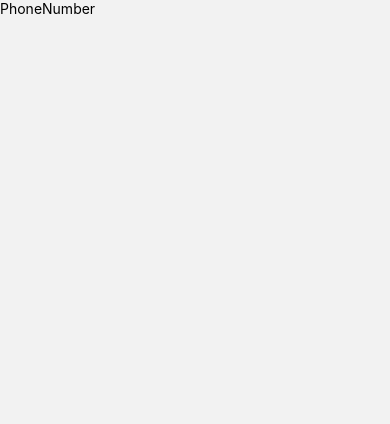
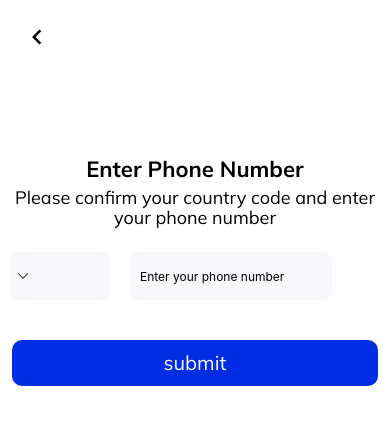
Before and after one commit to DucMinhGit/Chat-UI-, a React Native app: screen /PhoneNumber in a window 390 px wide. Shown: the top 424 px of the page. Built offline with nearby package versions, Linux system fonts and the light colour scheme; no server answers.

Commit message:
feat(ui): phone number

```diff
--- a/App.js
+++ b/App.js
@@ -2,7 +2,7 @@ import * as SplashScreen from 'expo-splash-screen';
 import { NavigationContainer } from '@react-navigation/native';
 import { createNativeStackNavigator } from '@react-navigation/native-stack';
 import { SafeAreaProvider } from 'react-native-safe-area-context';
-import { PhoneNumber, ProfileAccount, Verification, Walkthourgh } from './screens';
+import { PhoneNumber, ProfileAccount, Verification, Walkthrough } from './screens';
 import { useFonts } from 'expo-font';
 import { useCallback } from 'react';
 
@@ -39,9 +39,9 @@ export default function App() {
           screenOptions={{
             headerShown: false,
           }}
-          initialRouteName="Walkthourgh"
+          initialRouteName="Walkthrough"
         >
-          <Stack.Screen name="Walkthourgh" component={Walkthourgh} />
+          <Stack.Screen name="Walkthrough" component={Walkthrough} />
           <Stack.Screen name="Verification" component={Verification} />
           <Stack.Screen name="ProfileAccount" component={ProfileAccount} />
           <Stack.Screen name="PhoneNumber" component={PhoneNumber} />
--- /dev/null
+++ b/components/PageTitle.js
@@ -0,0 +1,31 @@
+import { View, Text, TouchableOpacity, StyleSheet } from 'react-native';
+import { MaterialIcons } from '@expo/vector-icons';
+import { SIZES, COLORS, FONTS } from '../constants';
+
+const PageTitle = (props) => {
+  return (
+    <View style={styles.pageTitleContainer}>
+      <TouchableOpacity
+        onPress={props.onPress}
+        style={{
+          marginRight: 12,
+        }}
+      >
+        <MaterialIcons name="keyboard-arrow-left" size={SIZES.padding * 3} color={COLORS.black} />
+      </TouchableOpacity>
+
+      {props.title && <Text style={{ ...FONTS.h4, color: COLORS.black }}>{props.title}</Text>}
+    </View>
+  );
+};
+
+const styles = StyleSheet.create({
+  pageTitleContainer: {
+    marginHorizontal: 22,
+    marginVertical: 22,
+    flexDirection: 'row',
+    alignItems: 'center',
+  },
+});
+
+export default PageTitle;
--- a/constants/images.js
+++ b/constants/images.js
@@ -1,6 +1,7 @@
 const illustration = require('../assets/images/illustration.png');
 const cat = require('../assets/images/cat.png');
 const down = require('../assets/images/down.png');
+const usFlag = require('../assets/images/us-flag.jpg');
 const user1 = require('../assets/images/user1.jpg');
 const user2 = require('../assets/images/user2.jpg');
 const user3 = require('../assets/images/user3.jpg');
@@ -14,6 +15,7 @@ export default {
   illustration,
   cat,
   down,
+  usFlag,
   user1,
   user2,
   user3,
--- a/package.json
+++ b/package.json
@@ -18,6 +18,7 @@
     ]
   },
   "dependencies": {
+    "@expo/vector-icons": "^13.0.0",
     "@react-navigation/bottom-tabs": "^6.5.20",
     "@react-navigation/native": "^6.1.17",
     "@react-navigation/native-stack": "^6.9.26",
--- a/screens/PhoneNumber.js
+++ b/screens/PhoneNumber.js
@@ -1,10 +1,222 @@
-import { View, Text } from 'react-native';
+import {
+  View,
+  Text,
+  ScrollView,
+  TouchableOpacity,
+  Image,
+  TextInput,
+  TouchableWithoutFeedback,
+  FlatList,
+  Modal,
+} from 'react-native';
+import { SafeAreaView } from 'react-native-safe-area-context';
+import { COLORS, FONTS, SIZES, images } from '../constants';
+import PageTitle from '../components/PageTitle';
+import { useEffect, useState } from 'react';
+import Button from '../components/Button';
 
-const PhoneNumber = () => {
+const PhoneNumber = ({ navigation }) => {
+  const [modalVisible, setModalVisible] = useState(false);
+  const [selectedArea, setSelectedArea] = useState(null);
+  const [areas, setAreas] = useState([]);
+
+  useEffect(() => {
+    fetch('https://restcountries.com/v2/all')
+      .then((response) => response.json())
+      .then((data) => {
+        let areaData = data.map((item) => {
+          return {
+            code: item.alpha2Code,
+            item: item.name,
+            callingCode: `+${item.callingCodes[0]}`,
+            flag: `https://flagsapi.com/${item.alpha2Code}/flat/64.png`,
+          };
+        });
+        setAreas(areaData);
+        if (areaData.length > 0) {
+          let defaultData = areaData.filter((a) => a.code === 'US');
+
+          if (defaultData.length > 0) {
+            setSelectedArea(defaultData[0]);
+          }
+        }
+      });
+  }, []);
+
+  function renderAreasCodesModal() {
+    const renderItem = ({ item }) => {
+      return (
+        <TouchableOpacity
+          style={{
+            padding: 10,
+            flexDirection: 'row',
+          }}
+          onPress={() => {
+            setSelectedArea(item), setModalVisible(false);
+          }}
+        >
+          <Image
+            source={{ uri: item.flag }}
+            style={{
+              height: 30,
+              width: 30,
+              marginRight: 10,
+            }}
+          />
+          <Text style={{ ...FONTS.body3, color: COLORS.white }}>{item.item}</Text>
+        </TouchableOpacity>
+      );
+    };
+    return (
+      <Modal animationType="slide" transparent={true} visible={modalVisible}>
+        <TouchableWithoutFeedback onPress={() => setModalVisible(false)}>
+          <View
+            style={{
+              flex: 1,
+              alignItems: 'center',
+              justifyContent: 'center',
+            }}
+          >
+            <View
+              style={{
+                height: 400,
+                width: SIZES.width * 0.8,
+                color: COLORS.white,
+                backgroundColor: '#342342',
+                borderRadius: 12,
+              }}
+            >
+              <FlatList
+                data={areas}
+                renderItem={renderItem}
+                keyExtractor={(item) => item.code}
+                verticalScrollIndicator={false}
+                style={{
+                  padding: 20,
+                  marginBottom: 20,
+                }}
+              />
+            </View>
+          </View>
+        </TouchableWithoutFeedback>
+      </Modal>
+    );
+  }
+
   return (
-    <View>
-      <Text>PhoneNumber</Text>
-    </View>
+    <SafeAreaView style={{ flex: 1, backgroundColor: COLORS.white }}>
+      <PageTitle onPress={() => navigation.navigate('Walkthrough')} />
+      <ScrollView>
+        <View>
+          <Text style={{ ...FONTS.h2, textAlign: 'center', color: COLORS.black, marginTop: 80 }}>
+            Enter Phone Number
+          </Text>
+          <Text
+            style={{
+              ...FONTS.body4,
+              textAlign: 'center',
+              marginVertical: 4,
+            }}
+          >
+            Please confirm your country code and enter your phone number
+          </Text>
+          <View
+            style={{
+              flexDirection: 'row',
+              alignItems: 'center',
+              marginBottom: 20,
+            }}
+          >
+            <View
+              style={{
+                flexDirection: 'row',
+                alignItems: 'center',
+              }}
+            >
+              <TouchableOpacity
+                style={{
+                  width: 100,
+                  height: 48,
+                  marginHorizontal: 10,
+                  borderRadius: SIZES.padding,
+                  borderColor: SIZES.secondaryWhite,
+                  backgroundColor: COLORS.secondaryWhite,
+                  flexDirection: 'row',
+                  paddingLeft: 8,
+                  marginVertical: 20,
+                }}
+                onPress={() => setModalVisible(true)}
+              >
+                <View style={{ justifyContent: 'center' }}>
+                  <Image
+                    source={images.down}
+                    style={{
+                      width: 10,
+                      height: 10,
+                      tintColor: COLORS.black,
+                    }}
+                  />
+                </View>
+
+                <View style={{ justifyContent: 'center', marginLeft: 5 }}>
+                  <Image
+                    source={{ uri: selectedArea?.flag }}
+                    resizeMode="contain"
+                    style={{
+                      height: 30,
+                      width: 30,
+                    }}
+                  />
+                </View>
+                <View
+                  style={{
+                    justifyContent: 'center',
+                    marginLeft: 5,
+                  }}
+                >
+                  <Text
+                    style={{
+                      color: COLORS.black,
+                      ...FONTS.body4,
+                    }}
+                  >
+                    {selectedArea?.callingCode}
+                  </Text>
+                </View>
+              </TouchableOpacity>
+              {/* Phone Number Text Input */}
+              <TextInput
+                style={{
+                  flex: 1,
+                  marginVertical: 10,
+                  marginHorizontal: 10,
+                  borderColor: '#111111',
+                  backgroundColor: COLORS.secondaryWhite,
+                  borderRadius: SIZES.padding,
+                  paddingLeft: SIZES.padding,
+                  height: 48,
+                  fontSize: 12,
+                  color: '#111111',
+                }}
+                placeholder="Enter your phone number"
+                placeholderTextColor={COLORS.black}
+                selectionColor={COLORS.black}
+                keyboardType="numeric"
+              />
+            </View>
+          </View>
+          <Button
+            title="submit"
+            onPress={() => navigation.navigate('Verification')}
+            style={{
+              paddingVertical: 12,
+              marginHorizontal: 12,
+            }}
+          />
+        </View>
+        {renderAreasCodesModal()}
+      </ScrollView>
+    </SafeAreaView>
   );
 };
 
--- a/screens/Walkthourgh.js
+++ b/screens/Walkthrough.js
@@ -4,7 +4,7 @@ import PageContainer from '../components/PageContainer';
 import { SIZES, images, FONTS } from '../constants';
 import Button from '../components/Button';
 
-const Walkthourgh = ({ navigation }) => {
+const Walkthrough = ({ navigation }) => {
   return (
     <SafeAreaView style={{ flex: 1 }}>
       <PageContainer>
@@ -52,4 +52,4 @@ const Walkthourgh = ({ navigation }) => {
   );
 };
 
-export default Walkthourgh;
+export default Walkthrough;
--- a/screens/index.js
+++ b/screens/index.js
@@ -1,6 +1,6 @@
 import PhoneNumber from './PhoneNumber';
 import ProfileAccount from './ProfileAccount';
 import Verification from './Verification';
-import Walkthourgh from './Walkthourgh';
+import Walkthrough from './Walkthrough';
 
-export { Walkthourgh, PhoneNumber, ProfileAccount, Verification };
+export { Walkthrough, PhoneNumber, ProfileAccount, Verification };
```
Also changed, not shown: 1 other file (tests, documents, lock files or other folders).
